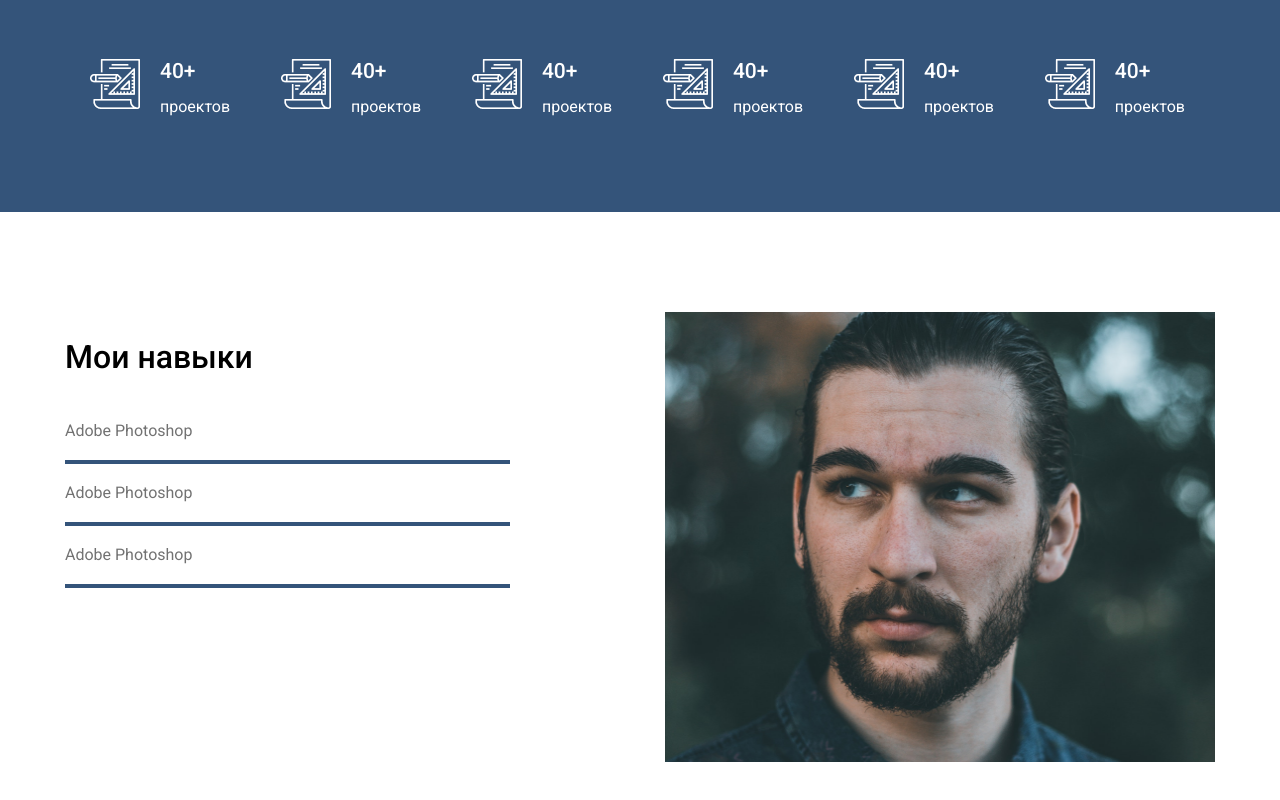
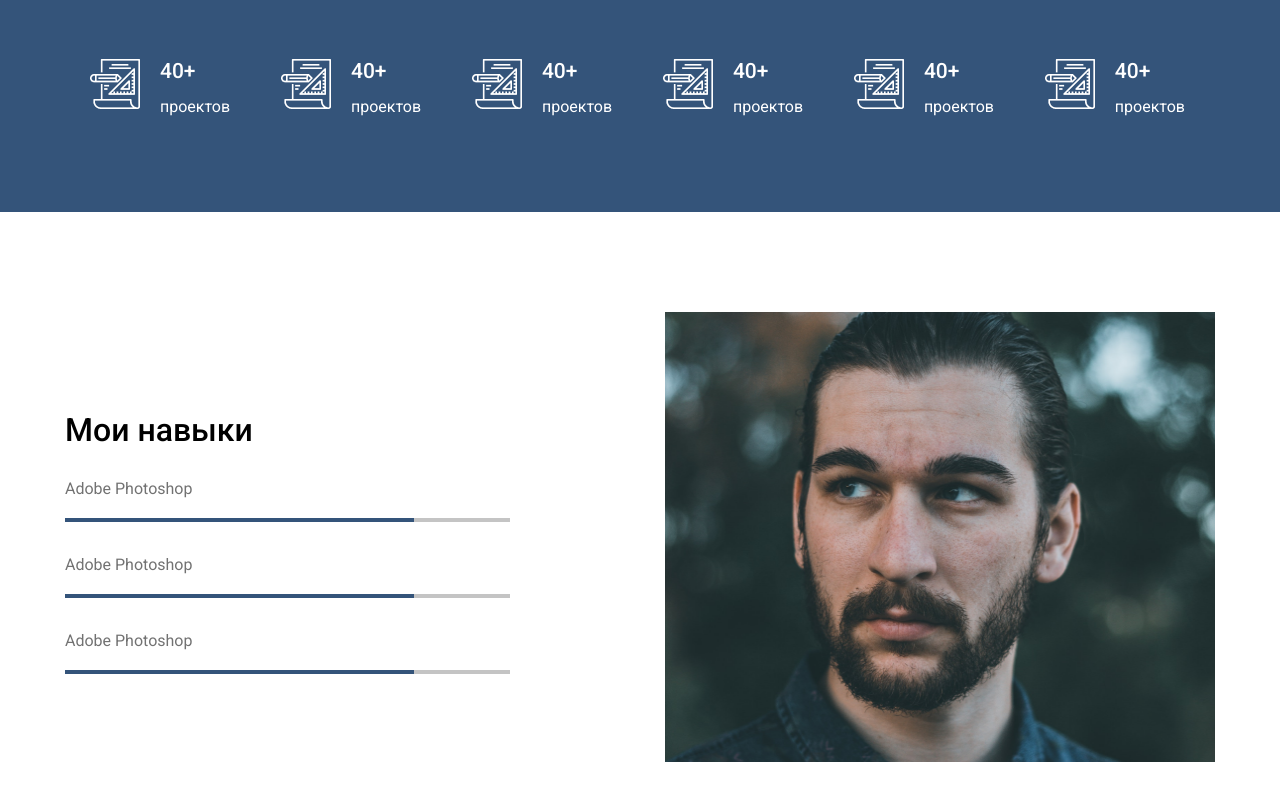
Before and after one commit to Lamanris/Test, a plain HTML site: page index.html in a window 1280 px wide. Shown: the part 1104-1904 px from the top of the page. Drawn offline with nearby package versions, Linux system fonts and the light colour scheme; files that its build step writes are made by us from their sources.

Commit message:
Add files via upload

```diff
--- a/mainsass.sass
+++ b/mainsass.sass
@@ -130,17 +130,21 @@ body
   font-size: 32px
   line-height: 37px
   color: #000000
+  margin-top: 100px
 .mainbox3__subtitle
   display: inline-block
   font-weight: normal
   font-size: 16px
   line-height: 26px
   color: #727272
+  margin-top: 30px
+.mainbox3__subtitle:nth-of-type(1)
+  margin-top: 0
 .mainbox3__grayline
   height: 4px
   width: 445px
+  background-color: #C4C4C4
+.mainbox3__blueline
   background-color: #34547A
-.mainbox3__grayline::after
+  width: 349px
   height: 4px
-  background-color: #C4C4C4
-  width: 96px
```
Also changed, not shown: index.html (line endings or trailing spaces), 1 other file.
